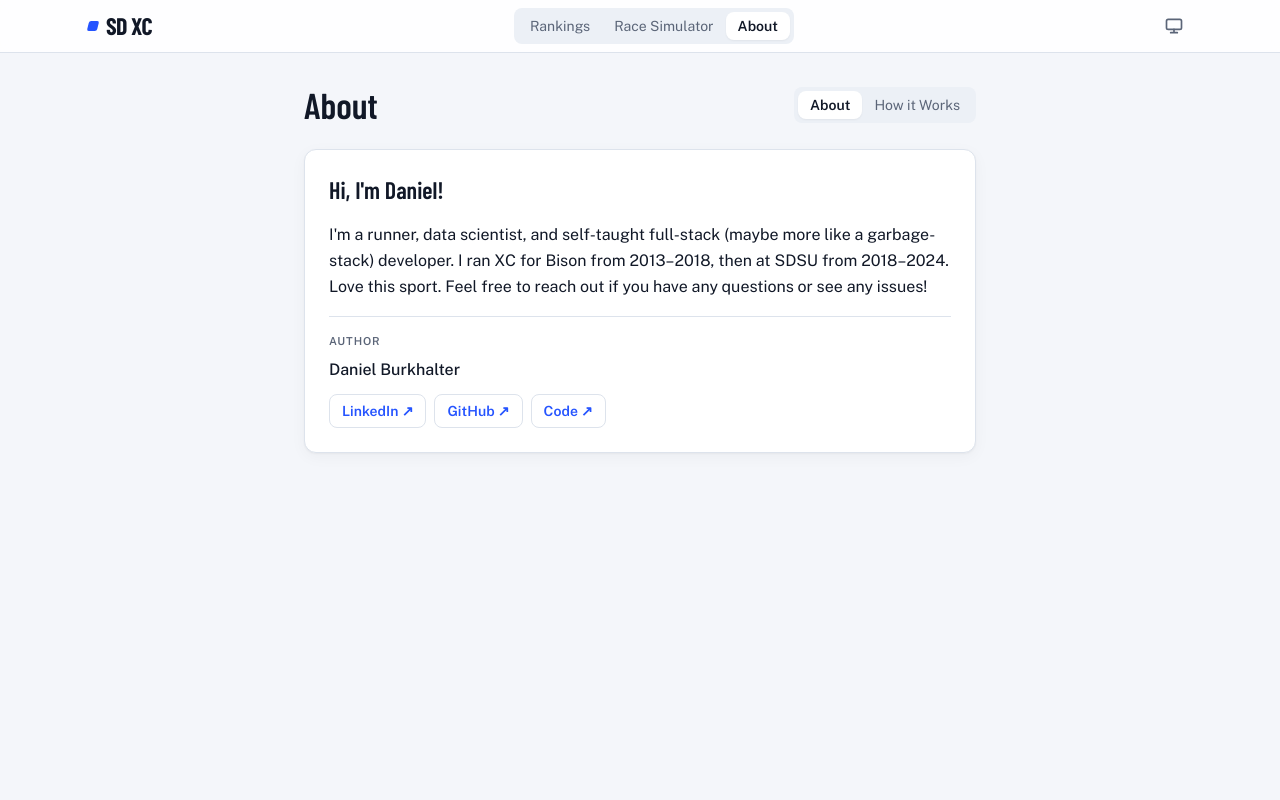
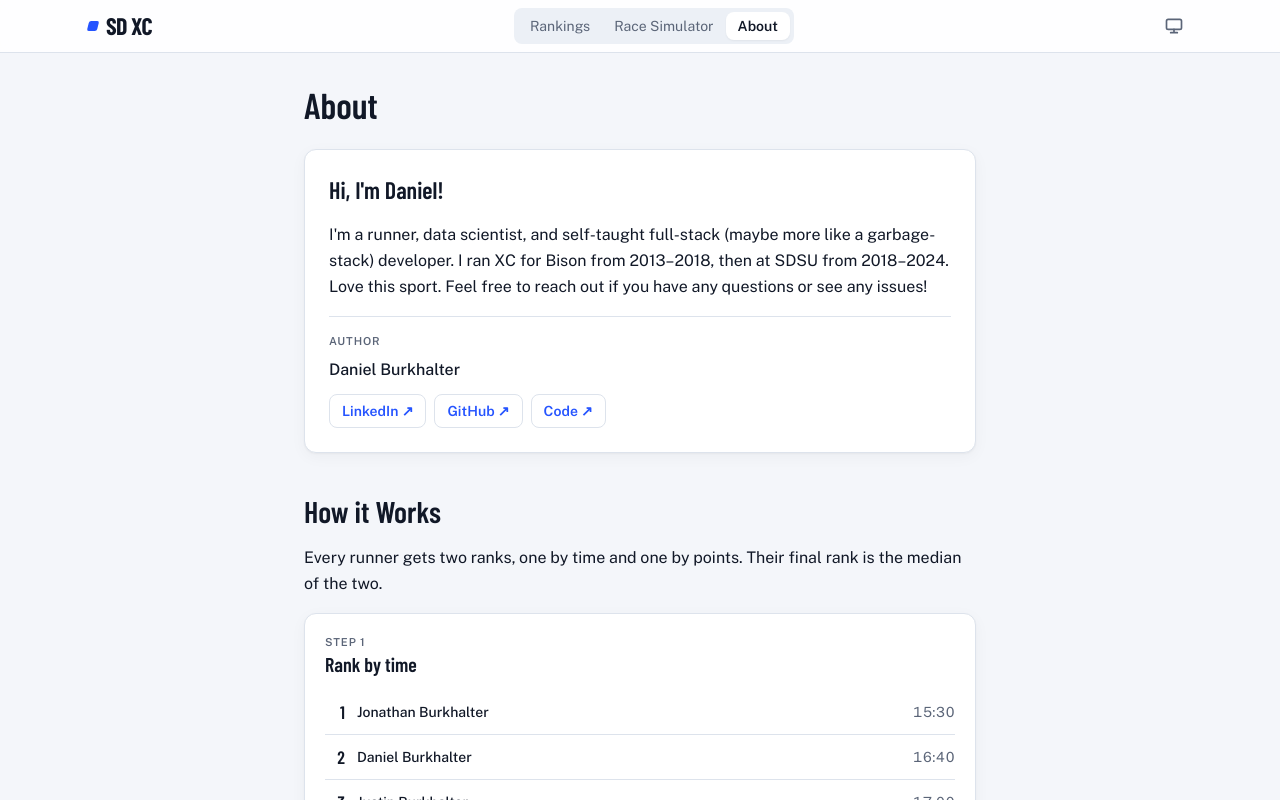
Before and after one commit to dan-burk/sdxc, a React (Vite) app: page / in a window 1280 px wide. Both pictures are taken after a click on the radio button "About". Shown: the top 800 px of the page. Built offline with nearby package versions, Linux system fonts and the light colour scheme.

Commit message:
Show How it Works directly below the About intro
Drops the About/How it Works toggle so visitors see both without clicking.

Co-Authored-By: Claude Opus 5.5 <noreply@anthropic.com>

```diff
--- a/src/components/About.tsx
+++ b/src/components/About.tsx
@@ -1,6 +1,3 @@
-import { useState } from 'react'
-import { Segmented } from './ui'
-
 const LINKS = [
   { label: 'LinkedIn', href: 'https://www.linkedin.com/in/daniel-burkhalter1/' },
   { label: 'GitHub', href: 'https://github.com/dan-burk' },
@@ -44,7 +41,8 @@ function Step({ n, title, caption, rows, value }: {
 function HowItWorks() {
   const by = (key: 'timeRank' | 'pointsRank' | 'median') => [...EXAMPLE].sort((a, b) => a[key] - b[key])
   return (
-    <div className="space-y-4">
+    <div className="space-y-4 pt-4">
+      <h2 className="font-display text-3xl font-semibold">How it Works</h2>
       <p className="leading-relaxed">
         Every runner gets two ranks, one by time and one by points. Their final rank is the median of the two.
       </p>
@@ -58,19 +56,10 @@ function HowItWorks() {
   )
 }
 
-type Section = 'about' | 'how'
-const SECTIONS: Section[] = ['about', 'how']
-
 export function About() {
-  const [view, setView] = useState<Section>('about')
   return (
     <section className="mx-auto max-w-2xl space-y-6">
-      <div className="flex flex-wrap items-center justify-between gap-3">
-        <h1 className="font-display text-3xl font-semibold sm:text-4xl">{view === 'about' ? 'About' : 'How it Works'}</h1>
-        <Segmented label="Section" showLabel={false} options={SECTIONS}
-          value={view} onChange={setView} render={v => (v === 'about' ? 'About' : 'How it Works')} />
-      </div>
-      {view === 'how' ? <HowItWorks /> : (
+      <h1 className="font-display text-3xl font-semibold sm:text-4xl">About</h1>
       <div className="card space-y-4 p-5 sm:p-6">
         <h2 className="font-display text-2xl font-semibold">Hi, I'm Daniel!</h2>
         <p className="leading-relaxed">
@@ -96,7 +85,7 @@ export function About() {
           </div>
         </div>
       </div>
-      )}
+      <HowItWorks />
     </section>
   )
 }
```
Lines whose indentation alone changed are shown as unchanged.
